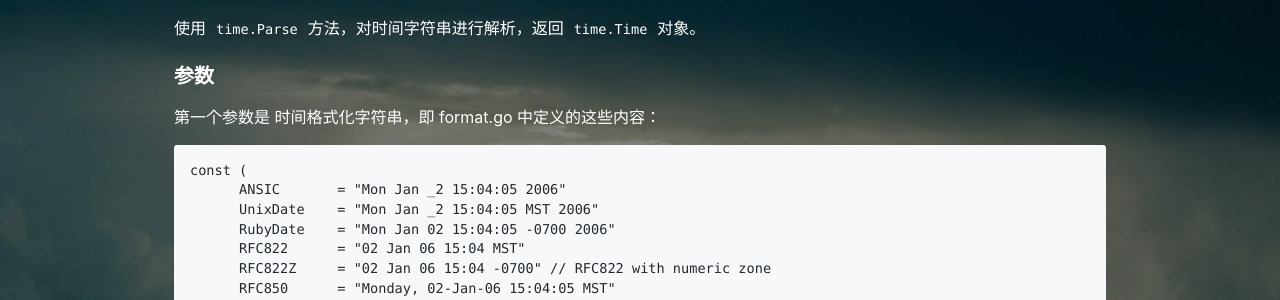
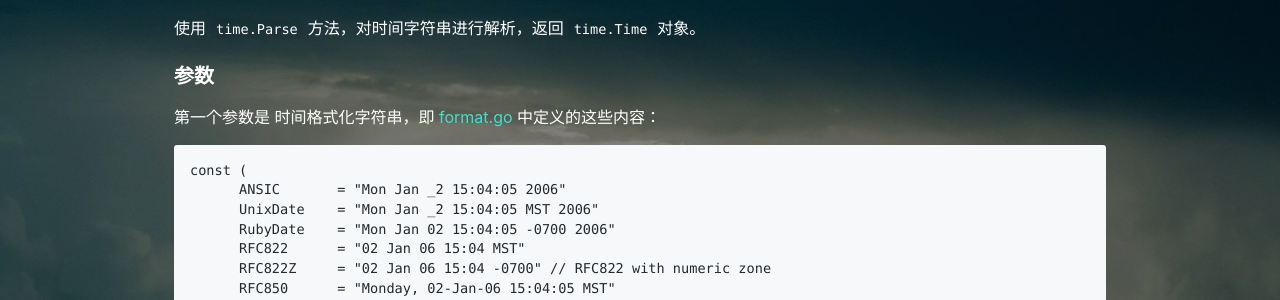
Before and after one commit to moonlightwatch/moonlightwatch.github.io, a Jekyll site: the page built from _posts/2020-09-09-Golang解析时间字符串.md, in a window 1280 px wide. Shown: the part 132-432 px from the top of the page. Built offline with Jekyll 4.4.1, drawn with Linux system fonts in a browser that asks for light colours.

Commit message:
更新链接颜色

```diff
--- a/assets/css/md.css
+++ b/assets/css/md.css
@@ -119,12 +119,12 @@
     line-height: inherit;
 }
 
-/* .markdown-body a {
-    color: #0366d6;
+.markdown-body a {
+    color: #40e0d0;
     text-decoration: none;
 }
 
-.markdown-body a:hover {
+/* .markdown-body a:hover {
     text-decoration: underline;
 } */
 
```
